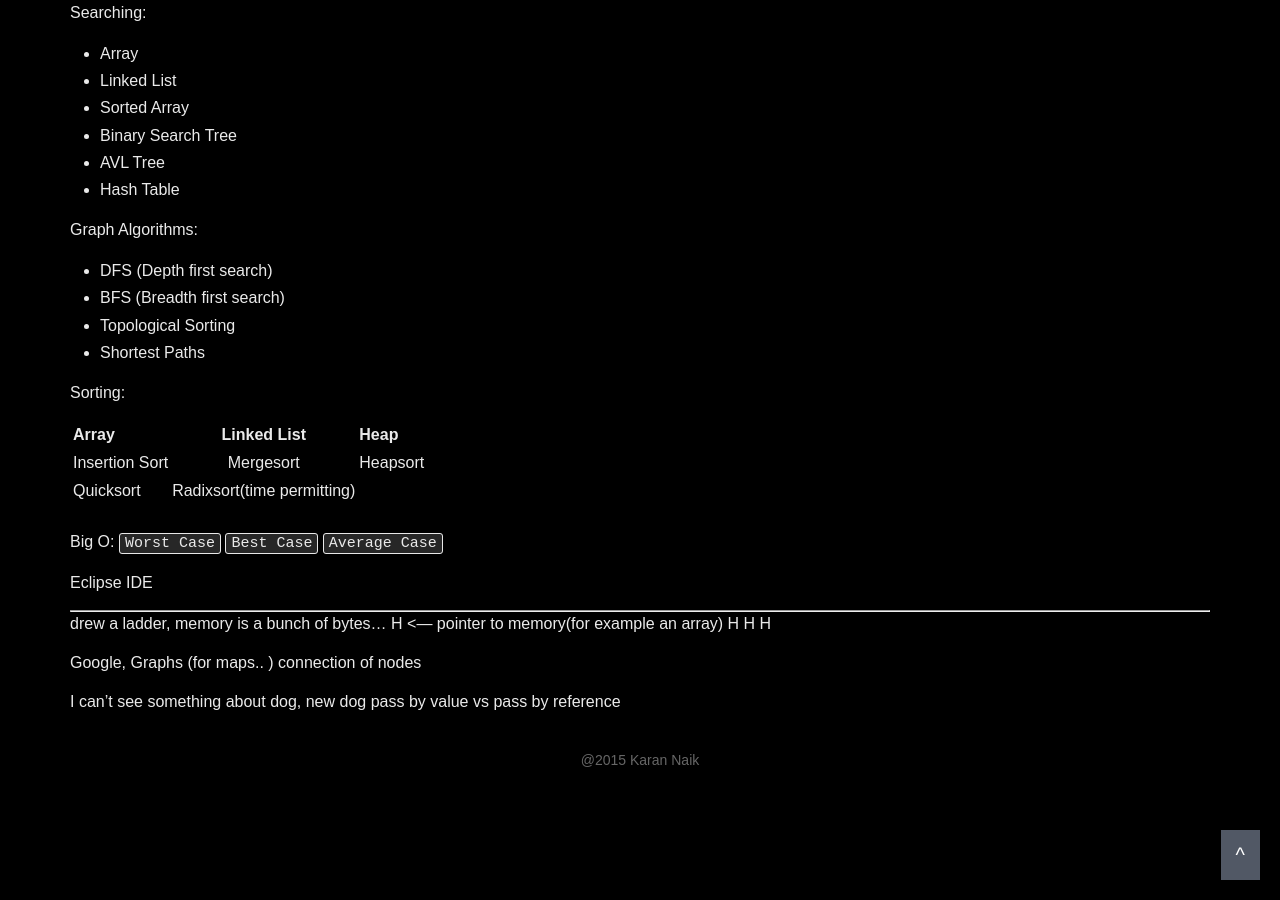
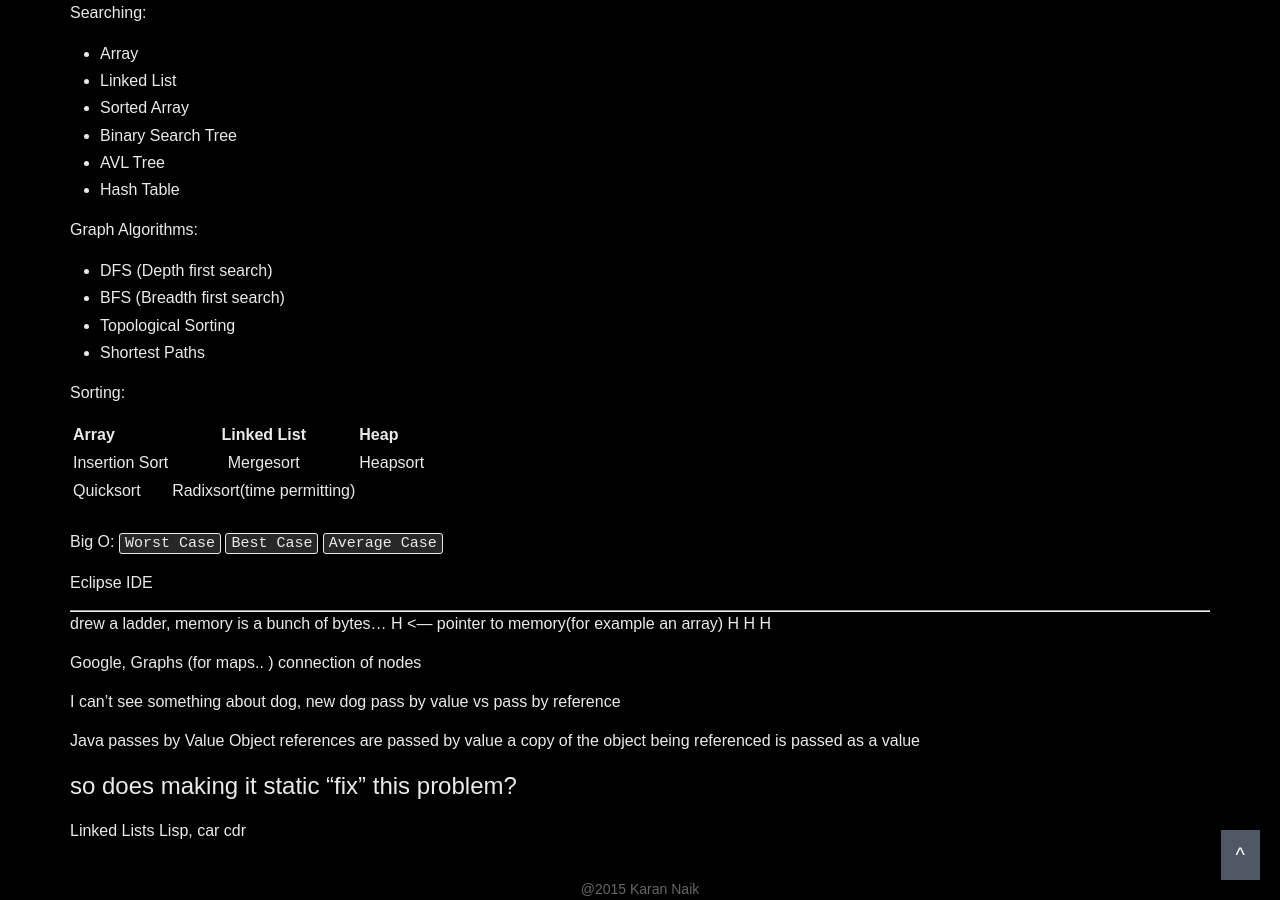
Before and after one commit to knaik/knaik.github.io, a Jekyll site: the page built from _posts/2015-09-01-CS112-notes.markdown, in a window 1280 px wide and 900 px high, scrolled down 687 px. Built offline with Jekyll 4.4.1, drawn with Linux system fonts in a browser that asks for light colours.

Commit message:
hard to hear

```diff
--- a/_posts/2015-09-01-CS112-notes.markdown
+++ b/_posts/2015-09-01-CS112-notes.markdown
@@ -65,6 +65,15 @@ I can't see
 something about dog, new dog
 pass by value vs pass by reference
 
+Java passes by Value
+Object references are passed by value
+a copy of the object being referenced is passed as a value
+
+so does making it static "fix" this problem?
+-------------
+Linked Lists
+Lisp, car cdr
+
 
 {% highlight java %}
 
```
